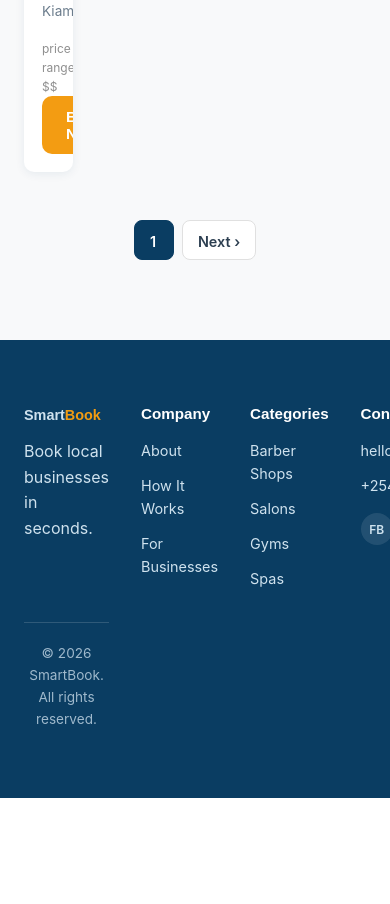
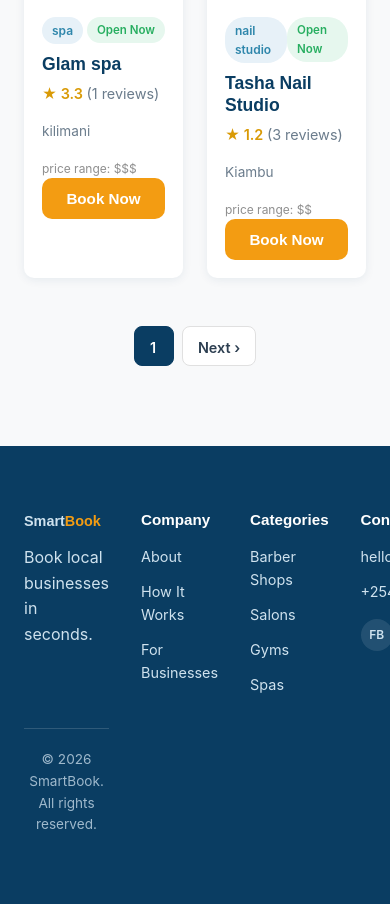
Before and after one commit to maxwel07/Smart-Book-project, a Django app: page /businesses/ in a window 390 px wide; the page is wider, and only the part inside the window is pictured. Shown: the part 1692-2596 px from the top of that part. Before the commit the page ends 2490 px from the top of that part, so only its background shows below. Run offline with Django 5.2, Linux system fonts and the light colour scheme; data comes from the database, SQL or seed files in the repository; parts of the project's set-up code (start-up, migrations or seed data) failed here and were passed over.

Commit message:
feat: enhance responsive design with new media queries and clean up HTML structure

```diff
--- a/businesses/static/businesses/css/business.css
+++ b/businesses/static/businesses/css/business.css
@@ -318,8 +318,16 @@
 @media (max-width: 600px) {
   .page-search { flex-direction: column; }
   .results-bar { align-items: flex-start; }
+
 }
 
+@media (min-width: 320px) and (max-width: 480px) {
+  .business-grid {
+    display: grid;
+    grid-template-columns: repeat(2, 1fr);
+  }
+
+}
 
 /* == TEST == */
 
--- a/core/static/core/css/general.css
+++ b/core/static/core/css/general.css
@@ -221,3 +221,13 @@ nav a.active {
   font-size: 0.85rem;
   color: #9fb9cc;
 }
+
+
+
+@media (min-width: 320px) and (max-width: 480px) {
+  .navbar{
+    display: none;
+  }
+
+
+}
--- a/core/static/core/css/home.css
+++ b/core/static/core/css/home.css
@@ -322,6 +322,7 @@ img { display: block; max-width: 100%; }
 /* ===== Responsive ===== */
 @media (max-width: 900px) {
   .footer-inner { grid-template-columns: 1fr 1fr; }
+
 }
 
 @media (max-width: 768px) {
--- a/core/templates/core/base.html
+++ b/core/templates/core/base.html
@@ -47,10 +47,6 @@
     </header>
 
 
-
-
-
-
     {% block content %}
     <main>
 
```
